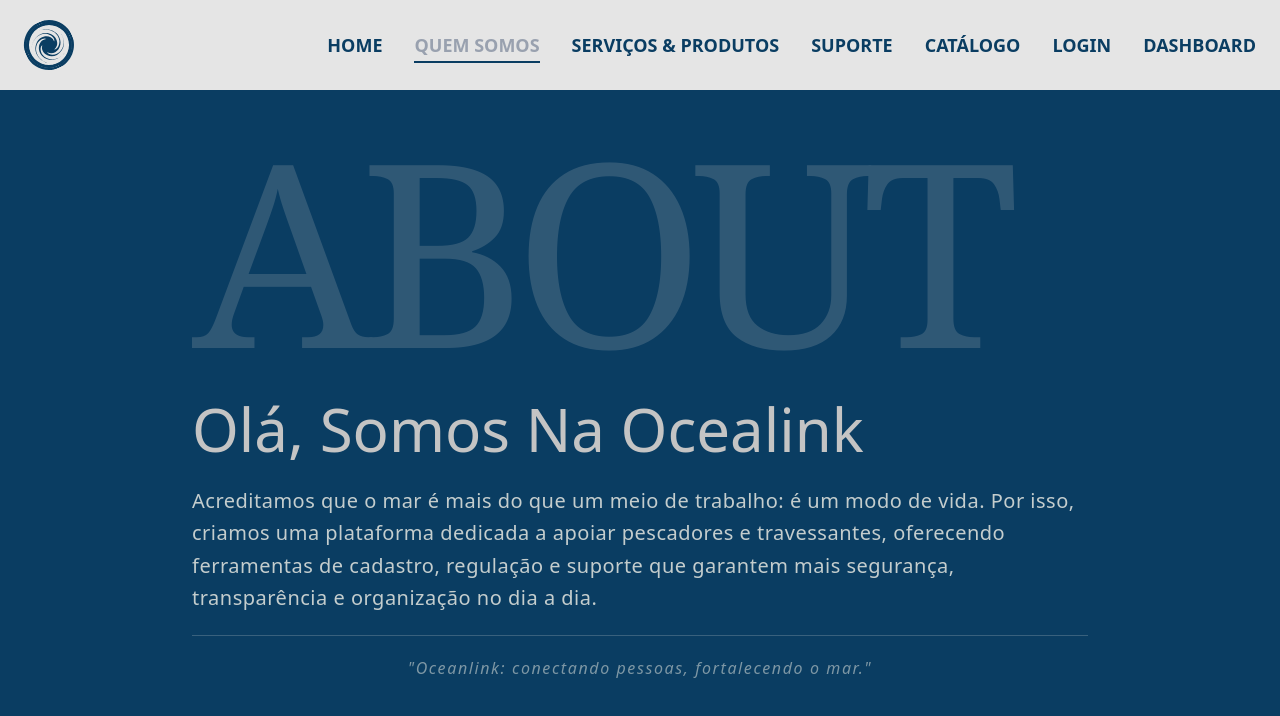
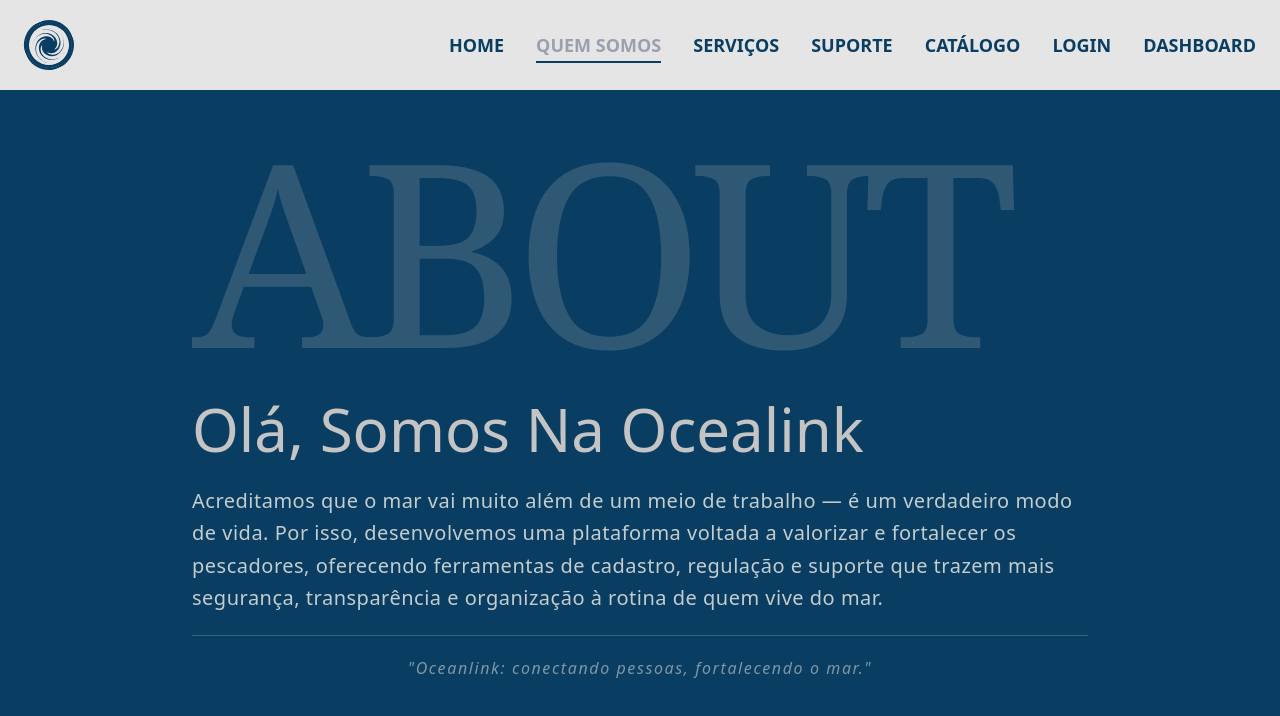
Before and after one commit to G4brielMoura/OceanLink, a Next.js app: page /about in a window 1280 px wide. Shown: the top 716 px of the page. Built offline with nearby package versions, Linux system fonts and the light colour scheme.

Commit message:
mods_title

```diff
--- a/src/app/_components/aboutme.tsx
+++ b/src/app/_components/aboutme.tsx
@@ -46,11 +46,11 @@ const About = () => {
             <br />
           </h2>
           <p className="text-lg md:text-xl leading-relaxed font-light select-none pointer-events-none tracking-wide text-[#f2f1e8]/80">
-            Acreditamos que o mar é mais do que um meio de trabalho: é um modo
-            de vida. Por isso, criamos uma plataforma dedicada a apoiar
-            pescadores e travessantes, oferecendo ferramentas de cadastro,
-            regulação e suporte que garantem mais segurança, transparência e
-            organização no dia a dia.
+            Acreditamos que o mar vai muito além de um meio de trabalho — é um
+            verdadeiro modo de vida. Por isso, desenvolvemos uma plataforma
+            voltada a valorizar e fortalecer os pescadores, oferecendo
+            ferramentas de cadastro, regulação e suporte que trazem mais
+            segurança, transparência e organização à rotina de quem vive do mar.
           </p>
         </motion.div>
 
--- a/src/app/_components/header.tsx
+++ b/src/app/_components/header.tsx
@@ -10,7 +10,7 @@ import Image from "next/image"
 const links = [
   { href: "/", label: "HOME" },
   { href: "/about", label: "QUEM SOMOS" },
-  { href: "/skills", label: "SERVIÇOS & PRODUTOS" },
+  { href: "/skills", label: "SERVIÇOS" },
   { href: "/contato", label: "SUPORTE" },
   { href: "/catalogo", label: "CATÁLOGO" },
 
--- a/src/app/_components/main.tsx
+++ b/src/app/_components/main.tsx
@@ -60,16 +60,14 @@ export function Main() {
             </h2>
 
             <p className="text-[clamp(1rem,2.5vw,2rem)]  max-w-[900px] text-gray-400 user-select: none; tracking-tight leading-tight font-light text-center mb-6">
-              A Oceanlink é a plataforma que facilita a vida de quem vive do
-              mar. Oferecemos suporte completo para pescadores e travessantes,
-              com cadastro seguro, regulação transparente e soluções que
-              garantem confiança em cada travessia e em cada pesca.
+              A Oceanlink é a plataforma criada para quem tem o mar como parte
+              da própria vida. Oferecemos suporte completo aos pescadores, com
+              cadastro seguro, regulação transparente e soluções que garantem
+              confiança e tranquilidade em cada jornada no mar.
             </p>
 
             <div className="mt-8 flex flex-col sm:flex-row gap-4 items-center user-select: none; justify-center">
-              <AnimatedButton href="/login">
-                Cadastre-se
-              </AnimatedButton>
+              <AnimatedButton href="/login">Cadastre-se</AnimatedButton>
             </div>
           </motion.div>
         )}
--- a/src/app/_components/portfolio.tsx
+++ b/src/app/_components/portfolio.tsx
@@ -25,7 +25,7 @@ const cases: CaseData[] = [
   {
     title: "Camarão",
     description:
-      "Símbolo das marés maranhenses, o camarão é um dos principais produtos da pesca e exportação. Presente em pratos tradicionais, é fonte de sustento para inúmeras famílias de pescadores e travessantes.",
+      "Símbolo das marés maranhenses, o camarão é um dos principais produtos da pesca e exportação. Presente em pratos tradicionais, é fonte de sustento para inúmeras famílias de pescadores.",
     tag: "Portfólio Profissional",
     images: ["/project/cam1.svg", "/project/cam2.svg", "/project/cam3.svg"],
 
@@ -52,7 +52,7 @@ const cases: CaseData[] = [
   {
     title: "Cavala",
     description:
-      "De corpo alongado e sabor marcante, a cavala é ideal para grelhados e defumados. É uma espécie comum nas águas costeiras do Maranhão e tem grande importância econômica para os pescadores e travessantes.",
+      "De corpo alongado e sabor marcante, a cavala é ideal para grelhados e defumados. É uma espécie comum nas águas costeiras do Maranhão e tem grande importância econômica para os pescadores.",
     tag: "Portfólio Profissional",
     images: ["/project/cav1.svg", "/project/cav2.svg", "/project/cav3.svg"],
 
@@ -97,7 +97,7 @@ const cases: CaseData[] = [
   {
     title: "Corvina",
     description:
-      "Com corpo prateado e carne de sabor suave, a corvina é uma das preferidas tanto dos consumidores quanto dos travessantes. É bastante encontrada na costa maranhense e muito usada em pratos tradicionais como caldeiradas e moquecas.",
+      "Com corpo prateado e carne de sabor suave, a corvina é uma das preferidas dos consumidores. É bastante encontrada na costa maranhense e muito usada em pratos tradicionais como caldeiradas e moquecas.",
     tag: "Portfólio Profissional",
     images: ["/project/cov1.svg", "/project/cov2.svg", "/project/cov3.svg"],
 
--- a/src/app/_components/softskills.tsx
+++ b/src/app/_components/softskills.tsx
@@ -98,8 +98,9 @@ const SoftSkill = () => {
   return (
     <div className="bg-[#f2f3f5] w-full mb-30 select-none">
       <Section
-        title="Travessantes & Pescadores"
-        description="Os pescadores dedicam-se à arte de capturar o peixe fresco que alimenta comunidades e mercados. Os travessantes são os responsáveis por levar essa produção adiante — comprando, transportando e exportando o fruto do trabalho dos mares."
+        title="Pescadores"
+        description="Os pescadores dedicam-se com maestria à arte de capturar o peixe fresco, fruto de trabalho e tradição.
+Sua pesca sustenta comunidades inteiras e abastece mercados com sabor e vida do mar."
         skills={hardSkills}
         isSoft={false}
       />
```
